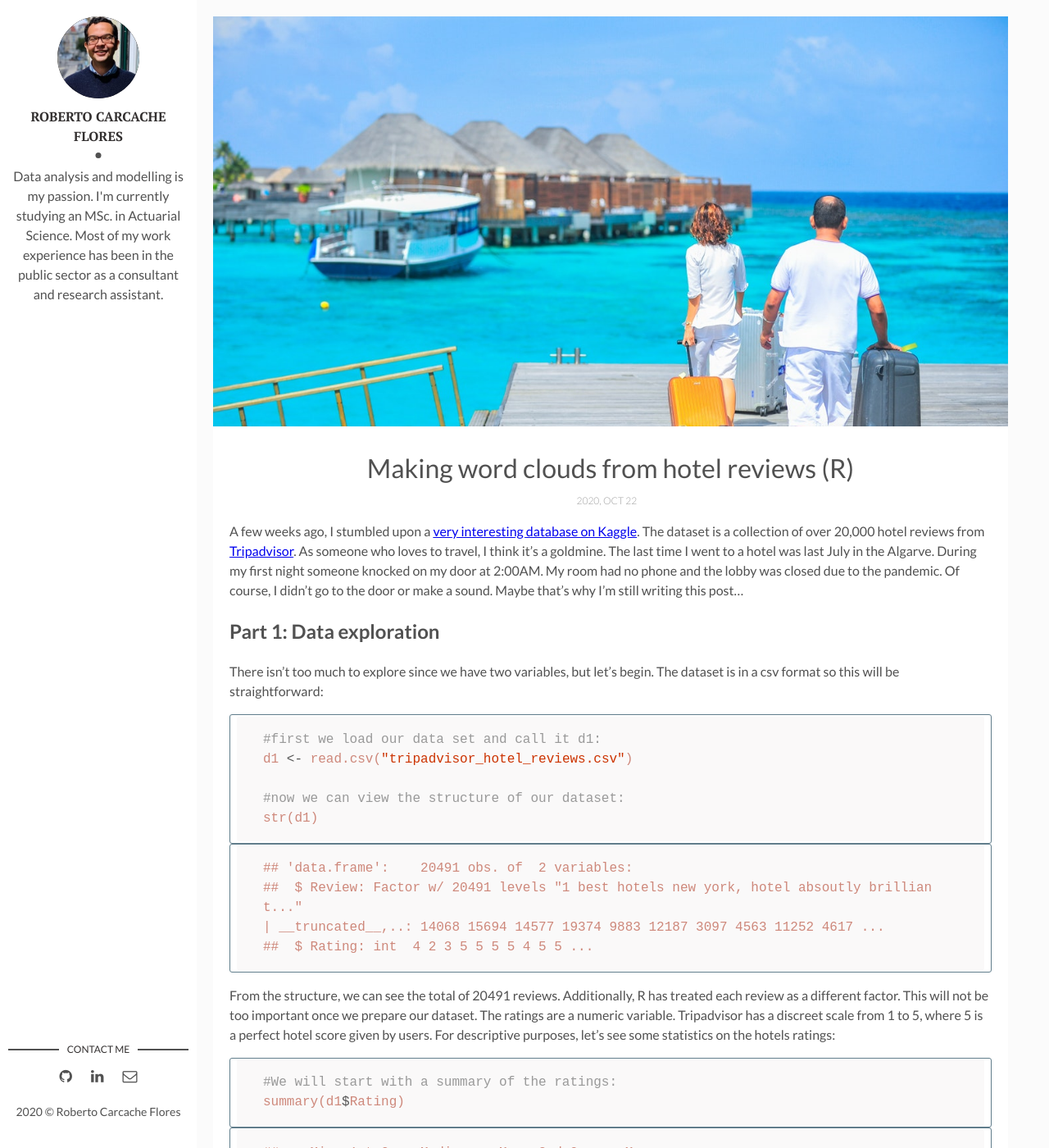
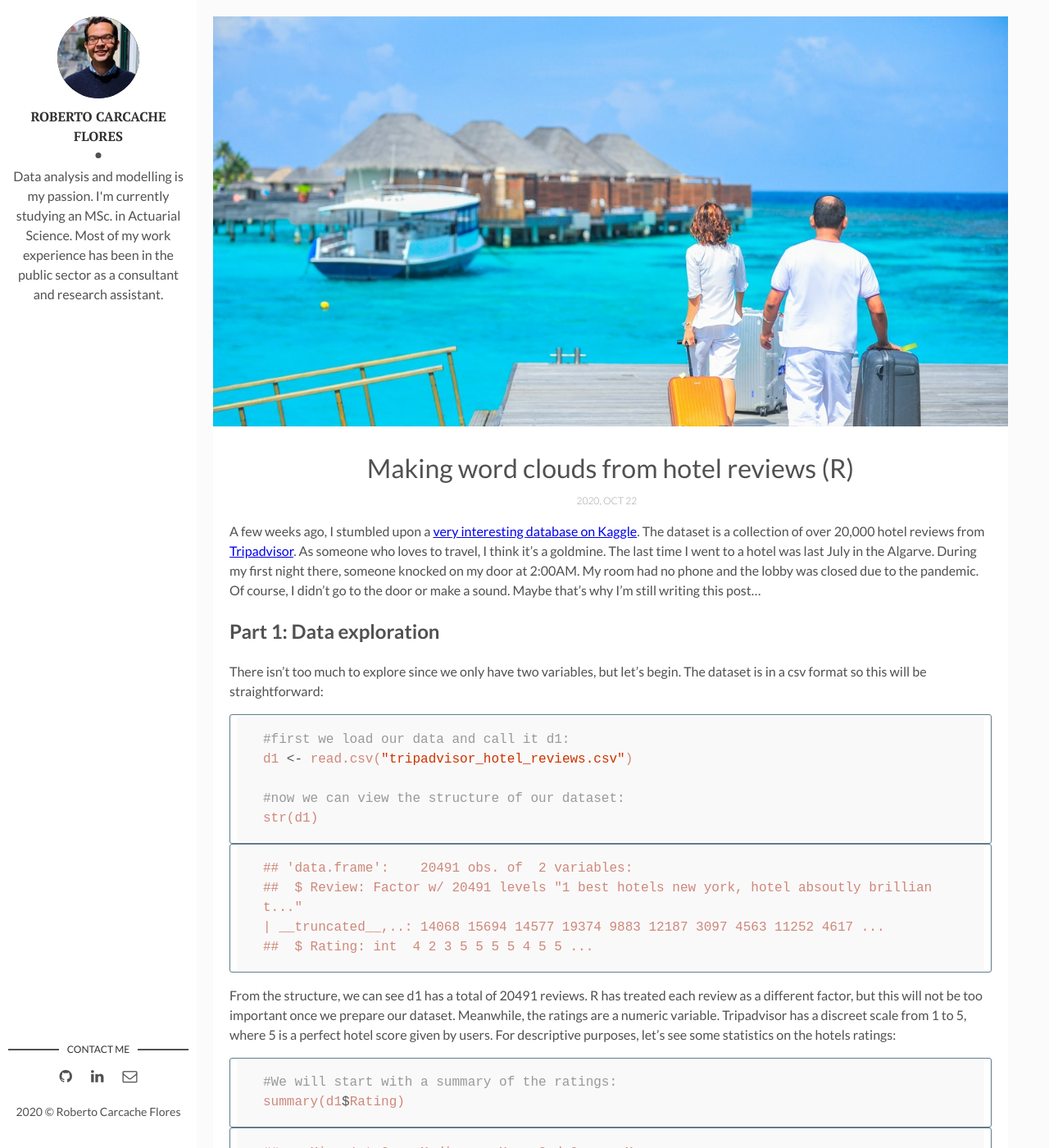
Before and after one commit to rcarcacheflores/Research, a Jekyll site: the page built from _posts/2020-10-22-post7.md, in a window 1280 px wide and 1400 px high. Shown: the whole window at 82% size. Built offline with Jekyll 4.4.1, drawn with Linux system fonts in a browser that asks for light colours.

Commit message:
Update 2020-10-22-post7.md

````diff
--- a/_posts/2020-10-22-post7.md
+++ b/_posts/2020-10-22-post7.md
@@ -12,7 +12,7 @@ Kaggle](https://www.kaggle.com/andrewmvd/trip-advisor-hotel-reviews).
 The dataset is a collection of over 20,000 hotel reviews from
 [Tripadvisor](https://www.tripadvisor.com). As someone who loves to
 travel, I think it’s a goldmine. The last time I went to a hotel was
-last July in the Algarve. During my first night someone
+last July in the Algarve. During my first night there, someone
 knocked on my door at 2:00AM. My room had no phone and the lobby was
 closed due to the pandemic. Of course, I didn’t go to the door or make a
 sound. Maybe that’s why I’m still writing this post…
@@ -20,11 +20,11 @@ sound. Maybe that’s why I’m still writing this post…
 Part 1: Data exploration
 ------------------------
 
-There isn’t too much to explore since we have two variables, but let’s
+There isn’t too much to explore since we only have two variables, but let’s
 begin. The dataset is in a csv format so this will be straightforward:
 
 ``` r
-#first we load our data set and call it d1:
+#first we load our data and call it d1:
 d1 <- read.csv("tripadvisor_hotel_reviews.csv")
 
 #now we can view the structure of our dataset:
@@ -36,10 +36,9 @@ str(d1)
     | __truncated__,..: 14068 15694 14577 19374 9883 12187 3097 4563 11252 4617 ...
     ##  $ Rating: int  4 2 3 5 5 5 5 4 5 5 ...
 
-From the structure, we can see the total of 20491 reviews. Additionally,
-R has treated each review as a different factor. This will not be too
-important once we prepare our dataset. The ratings are a numeric
-variable. Tripadvisor has a discreet scale from 1 to 5, where 5 is a
+From the structure, we can see d1 has a total of 20491 reviews. R has treated each review as a
+different factor, but this will not be too important once we prepare our dataset.
+Meanwhile, the ratings are a numeric variable. Tripadvisor has a discreet scale from 1 to 5, where 5 is a
 perfect hotel score given by users. For descriptive purposes, let’s see
 some statistics on the hotels ratings:
 
````
